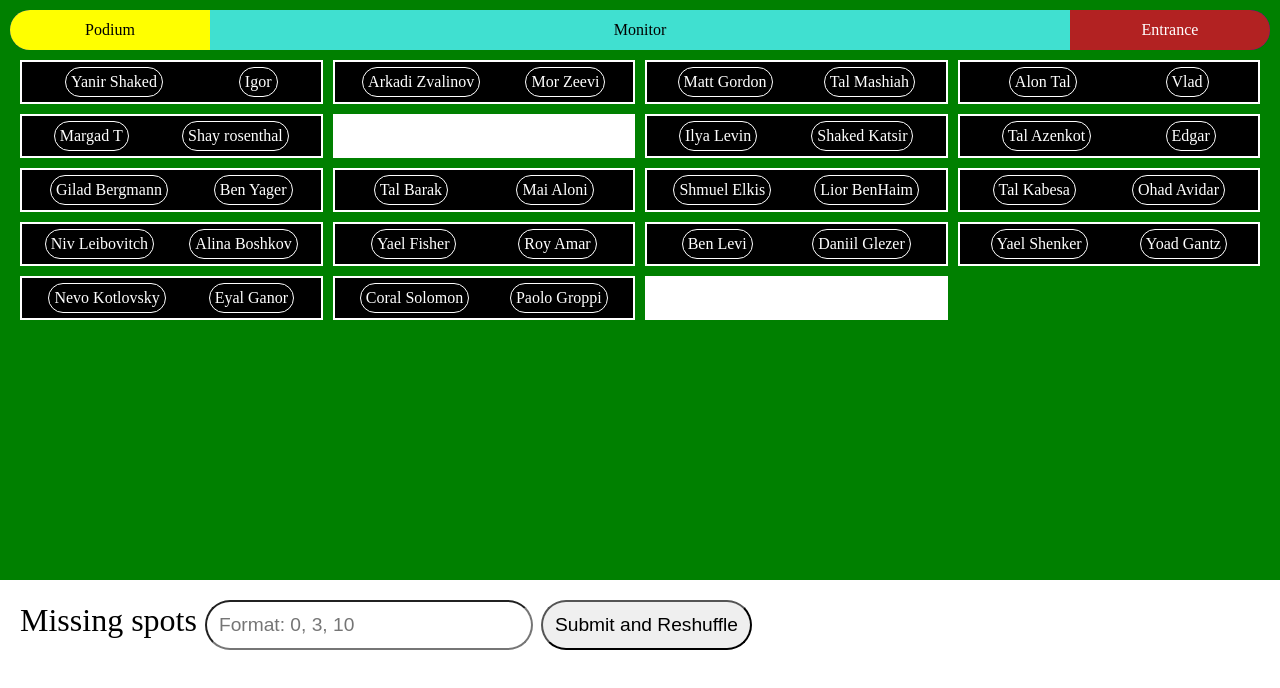
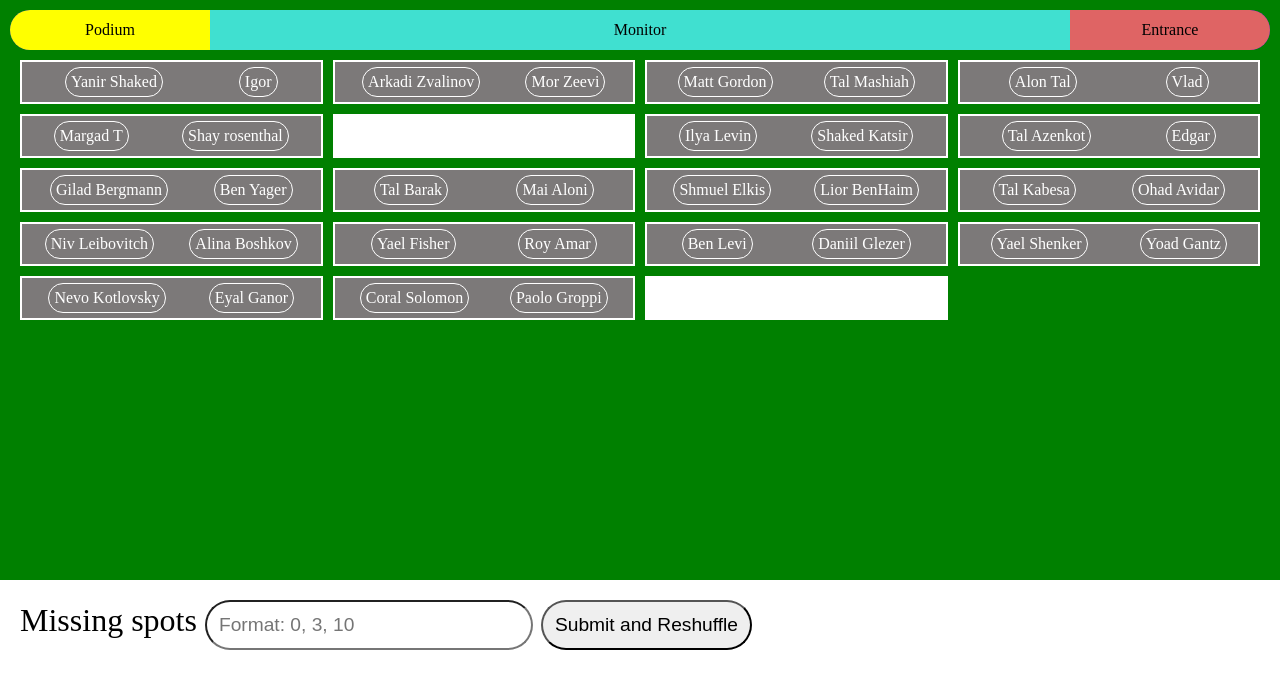
Before and after one commit to jonyfridja/shuffle-classroom, a plain HTML site: page index.html in a window 1280 px wide. Drawn offline with Linux system fonts and the light colour scheme.

Commit message:
hadas-css

```diff
--- a/css/main.css
+++ b/css/main.css
@@ -39,8 +39,8 @@ body {
 }
 
 .entrance {
-    background-color: firebrick;
-    color: white;
+    background-color: rgb(223, 100, 100);
+    color: black;
     flex-basis: 200px;
 }
 
@@ -60,7 +60,7 @@ body {
     padding: 5px;
     display: flex;
     justify-content: space-around;
-    background-color: #000;
+    background-color: rgb(124, 121, 121);
     border: 2px solid white;
     color: white;
 }
```
